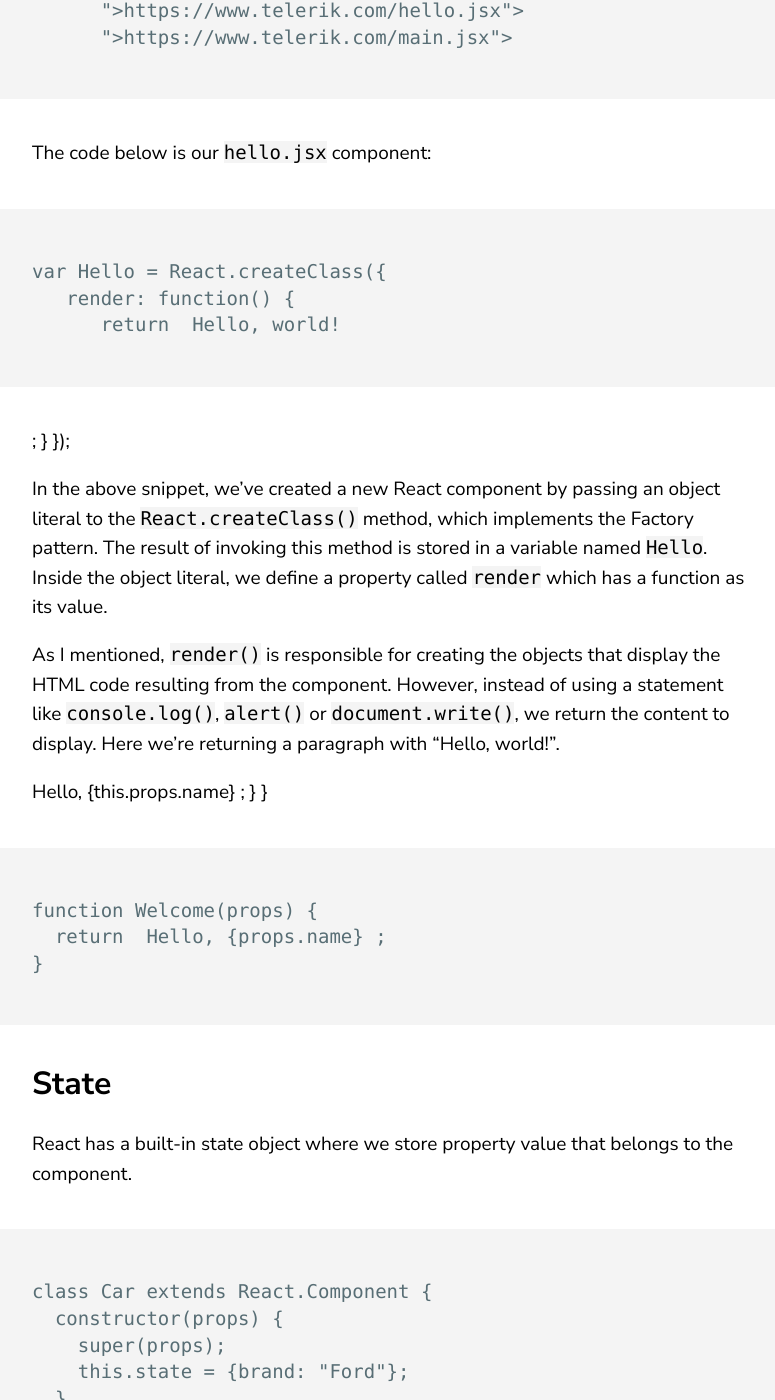
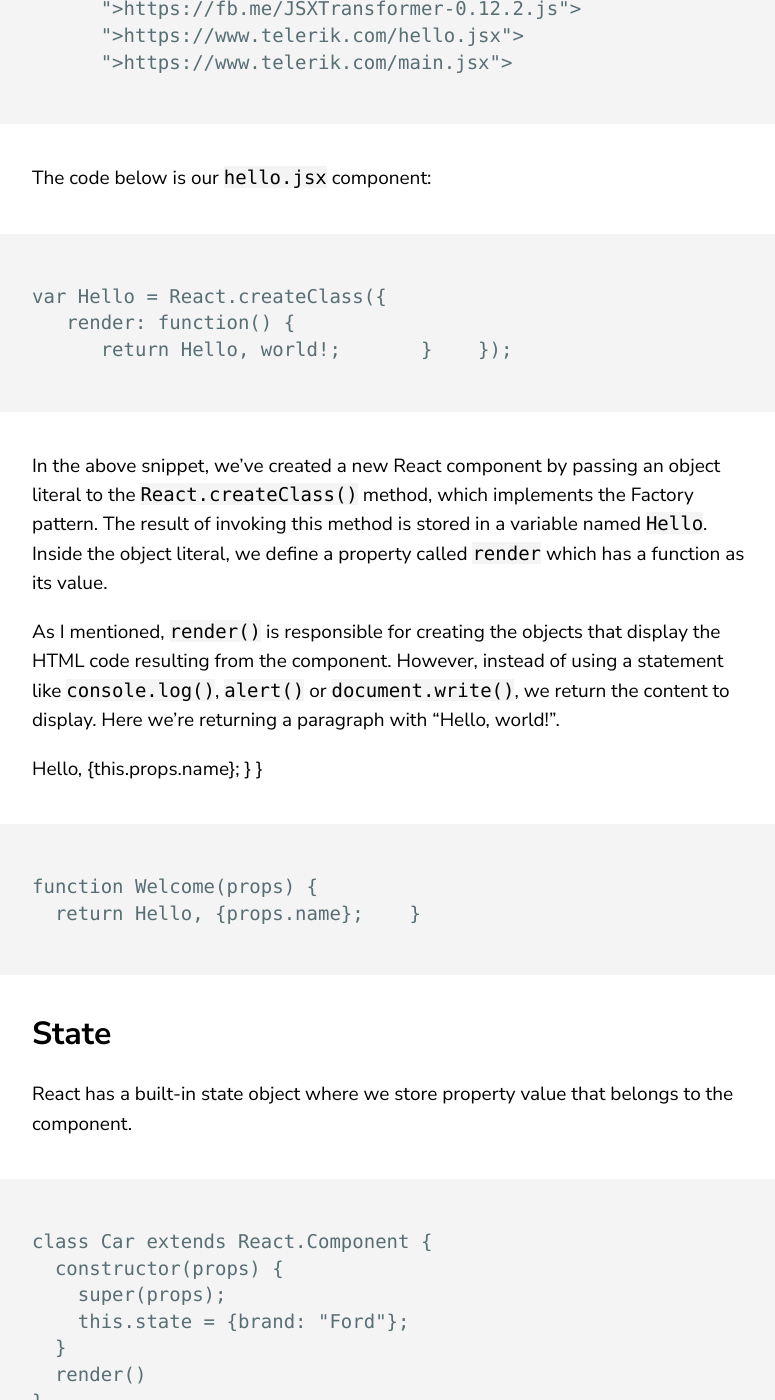
Before and after one commit to 404Kartik/blog.404kartik, a Jekyll site: the page built from _posts/2020-09-13-ReactJs-The-Hello-World.markdown, in a window 1280 px wide and 1400 px high, scrolled down 1322 px. Shown: the whole window, without its empty margins (68-843 px from the left). Built offline with Jekyll 4.4.1, drawn with Linux system fonts in a browser that asks for light colours; some of the changed text lies outside the part shown.

```diff
--- a/_posts/2020-09-13-ReactJs-The-Hello-World.markdown
+++ b/_posts/2020-09-13-ReactJs-The-Hello-World.markdown
@@ -6,7 +6,7 @@ date:   2020-09-13 21:03:36 +0530
 categories: ReactJs Web-Develoment
 ---
 
-## Why use React ?
+# Why use React ?
 
 As already mentioned in the introduction we now know that it is a javascript library to build beautiful user interfaces. React is also:
 
@@ -36,29 +36,18 @@ The code below is our `hello.jsx` component:
 
     var Hello = React.createClass({
        render: function() {
-          return
-Hello, world!
-
-;
-       }
-    });
+          return Hello, world!;       }    });
 
 In the above snippet, we've created a new React component by passing an object literal to the `React.createClass()` method, which implements the Factory pattern. The result of invoking this method is stored in a variable named `Hello`. Inside the object literal, we define a property called `render` which has a function as its value.
 
 As I mentioned, `render()` is responsible for creating the objects that display the HTML code resulting from the component. However, instead of using a statement like `console.log()`, `alert()` or `document.write()`, we return the content to display. Here we're returning a paragraph with "Hello, world!".
 
 
-Hello, {this.props.name}
-;
-      }
-    }
+Hello, {this.props.name};      }    }
 
 
     function Welcome(props) {
-      return
-Hello, {props.name}
-;
-    }
+      return Hello, {props.name};    }
 
 ## State
 
@@ -100,9 +89,7 @@ We'll explore the full implication of this declaration in later parts of the tut
 
 
     render() {
-    **return**
-{**this**.props.greeting}
-
+    **return**{**this**.props.greeting}
     }
 
 So far, so vanilla Javascript. Every React component must return something for React to _render, _or output, to the DOM (Ed: It's OK to return _null_.) And this is what our render method is doing: returning an _h1_ tag.
```
